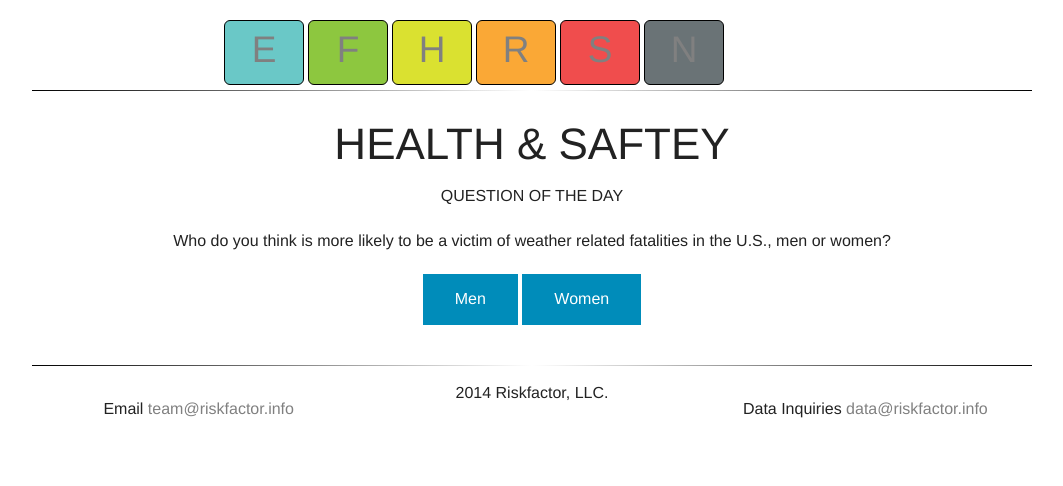
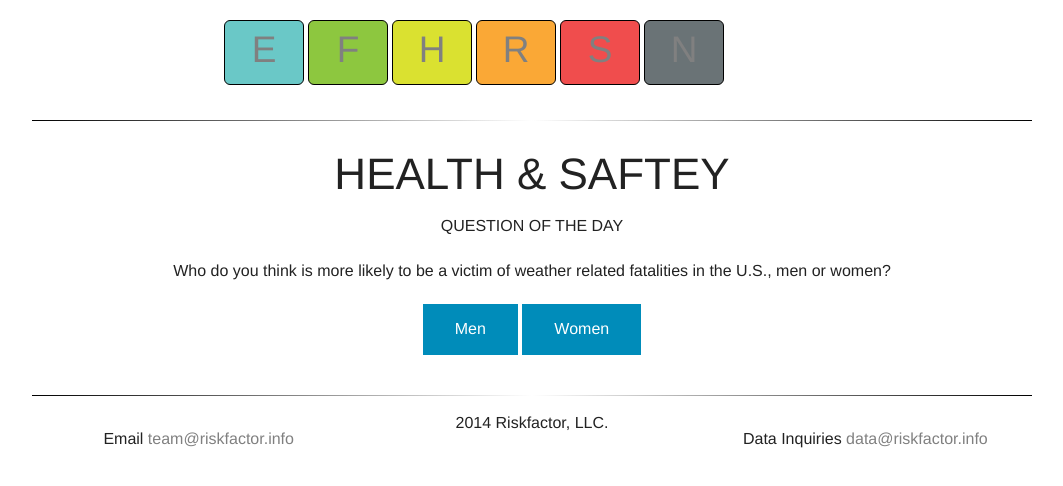
Before and after one commit to brettgrobarz/Riskfactor-Pvr, a plain HTML site: page basehtml.html in a window 1280 px wide. Shown: the whole page, without its empty margins (108-1171 px from the left). Drawn offline with Linux system fonts and the light colour scheme.

Commit message:
clear fix

```diff
--- a/css/style.css
+++ b/css/style.css
@@ -26,7 +26,7 @@ a:hover {
 }
 
 
-.Nav-Bar:before, .Nav-Bar:after {
+.Nav-Bar, .Nav-Bar:before, .Nav-Bar:after {
       content: " ";
       display: table; }
 
```
